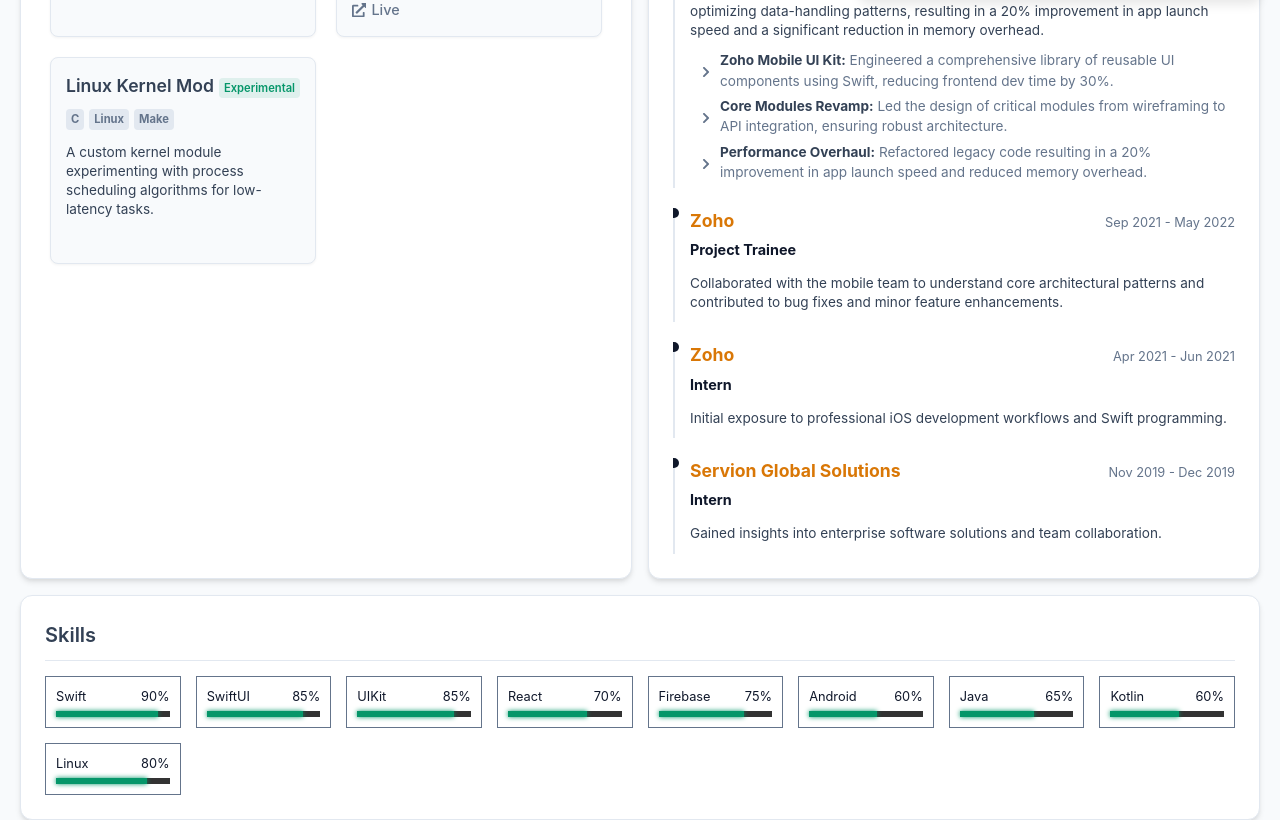
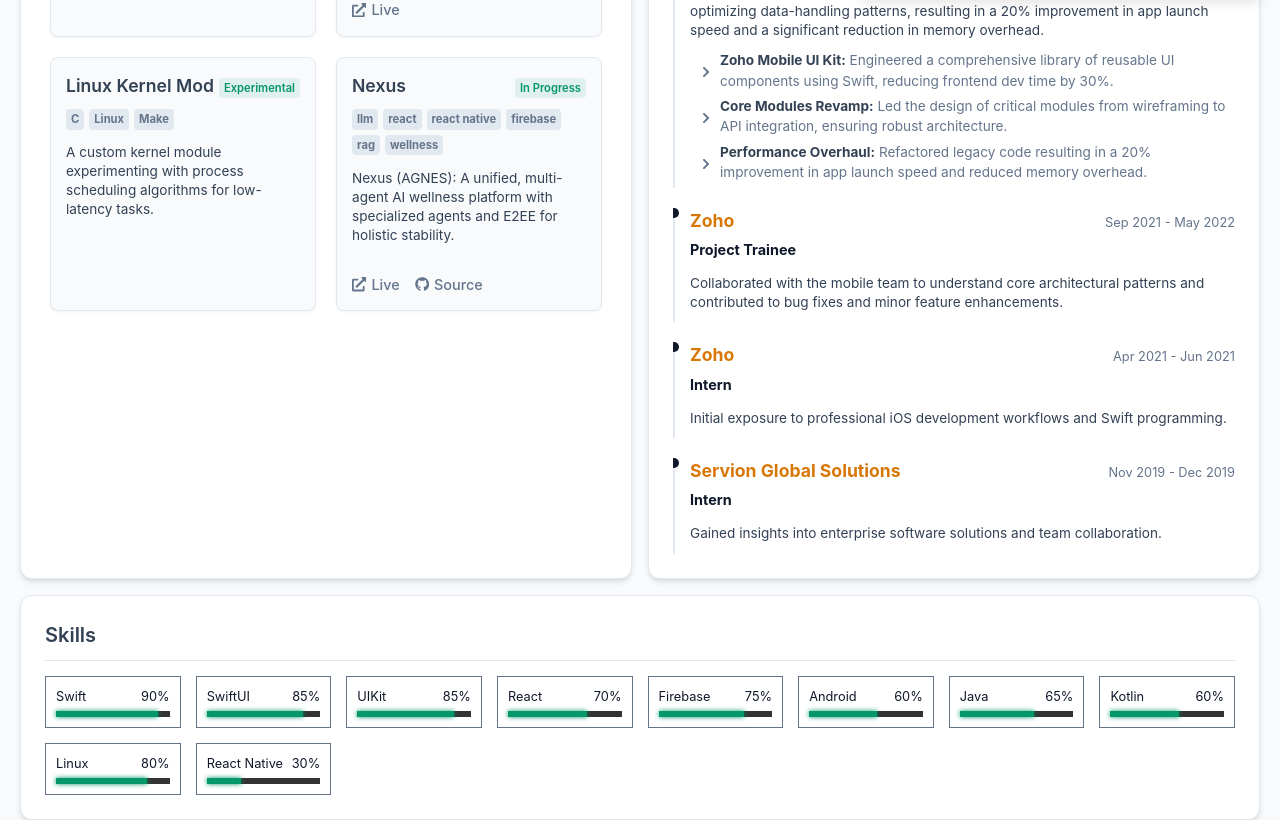
Before and after one commit to raju-9-11/portfolio, a React (Vite) app: page / in a window 1280 px wide. Shown: the part 780-1600 px from the top of the page. Built offline with nearby package versions, Linux system fonts and the light colour scheme.

Commit message:
update: domain update

```diff
--- a/src/components/Projects.jsx
+++ b/src/components/Projects.jsx
@@ -1,7 +1,7 @@
 import styled, { keyframes } from 'styled-components';
 import { FaExternalLinkAlt, FaGithub } from 'react-icons/fa';
 import PixelCard from './common/PixelCard';
-import { projectsData } from '../data/portfolio';
+import { projects } from '../data/portfolio';
 
 const glitchAnim = keyframes`
   0% { transform: scale(1); clip-path: inset(0 0 0 0); }
@@ -195,18 +195,18 @@
   return (
     <PixelCard title="Projects">
       <ProjectsGrid>
-        {projectsData.map((project, idx) => {
+        {projects.map((project, idx) => { // Changed from projectsData to projects
           const liveLink = project.liveUrl || project.link;
 
           return (
             <ProjectCard key={idx}>
               <div>
                   <ProjectHeader>
-                      <ProjectTitle>{project.title}</ProjectTitle>
+                      <ProjectTitle>{project.name}</ProjectTitle> {/* Changed from project.title to project.name */}
                       <Status>{project.status}</Status>
                   </ProjectHeader>
                   <TechStack>
-                  {project.tech.map(t => <TechTag key={t}>{t}</TechTag>)}
+                  {project.tags.map(t => <TechTag key={t}>{t}</TechTag>)} {/* Changed from project.tech to project.tags */}
                   </TechStack>
                   <Description>{project.description}</Description>
               </div>
@@ -216,17 +216,17 @@
                     href={liveLink}
                     target="_blank"
                     rel="noopener noreferrer"
-                    aria-label={`Live demo of ${project.title}`}
+                    aria-label={`Live demo of ${project.name}`} // Changed from project.title to project.name
                   >
                     <FaExternalLinkAlt /> Live
                   </ProjectLink>
                 )}
-                {project.sourceUrl && (
+                {project.repoUrl && ( // Changed from project.sourceUrl to project.repoUrl
                   <ProjectLink
-                    href={project.sourceUrl}
+                    href={project.repoUrl}
                     target="_blank"
                     rel="noopener noreferrer"
-                    aria-label={`Source code for ${project.title}`}
+                    aria-label={`Source code for ${project.name}`} // Changed from project.title to project.name
                   >
                     <FaGithub /> Source
                   </ProjectLink>
--- a/src/data/portfolio.js
+++ b/src/data/portfolio.js
@@ -22,6 +22,7 @@
   { name: "Java", level: 65, category: "Language" },
   { name: "Kotlin", level: 60, category: "Language" },
   { name: "Linux", level: 80, category: "OS" },
+  { name: "React Native", level: 30, category: "Mobile" },
 ];
 
 export const experienceData = [
@@ -73,25 +74,42 @@
   }
 ];
 
-export const projectsData = [
+export const projects = [
   {
-    title: "Neon Task Manager",
-    tech: ["SwiftUI", "CoreData", "Combine"],
+    name: "Neon Task Manager",
+    tags: ["SwiftUI", "CoreData", "Combine"],
     description: "A futuristic task management app featuring gesture-based navigation and real-time syncing.",
+    imageUrl: null,
+    liveUrl: null,
+    repoUrl: null,
     status: "Completed"
   },
   {
-    title: "FitPro Connect",
-    tech: ["React", "Firebase", "Stripe"],
+    name: "FitPro Connect",
+    tags: ["React", "Firebase", "Stripe"],
     description: "A comprehensive platform empowering fitness trainers to manage classes, showcase portfolios, and connect with clients.",
-    status: "In Progress",
-    link: "https://personal-trainer-mock.web.app/"
+    imageUrl: null,
+    liveUrl: "https://personal-trainer-mock.web.app/",
+    repoUrl: null,
+    status: "In Progress"
   },
   {
-    title: "Linux Kernel Mod",
-    tech: ["C", "Linux", "Make"],
+    name: "Linux Kernel Mod",
+    tags: ["C", "Linux", "Make"],
     description: "A custom kernel module experimenting with process scheduling algorithms for low-latency tasks.",
+    imageUrl: null,
+    liveUrl: null,
+    repoUrl: null,
     status: "Experimental"
+  },
+  {
+    name: "Nexus",
+    tags: ["llm", "react", "react native", "firebase", "rag", "wellness"],
+    description: "Nexus (AGNES): A unified, multi-agent AI wellness platform with specialized agents and E2EE for holistic stability.",
+    imageUrl: "no image yet",
+    liveUrl: "https://agent-agnes-ai.web.app",
+    repoUrl: "https://github.com/raju-9-11/nexus",
+    status: "In Progress"
   }
 ];
 
--- a/src/firebase.js
+++ b/src/firebase.js
@@ -4,12 +4,12 @@
 
 // Your web app's Firebase configuration
 const firebaseConfig = {
-  apiKey: "AIzaSyCzljm2NFMmfHKUfSVK8u_PwSvvUSPkzAE",
-  authDomain: "portfolio-pac.firebaseapp.com",
-  projectId: "portfolio-pac",
-  storageBucket: "portfolio-pac.firebasestorage.app",
-  messagingSenderId: "222630410662",
-  appId: "1:222630410662:web:ef8d048d7befd5c1ed7767"
+  apiKey: "AIzaSyCBZW-V3-51jsaqgb3_n_ajOi2DyXtPFpY",
+  authDomain: "iamnyx.firebaseapp.com",
+  projectId: "nyx-port",
+  storageBucket: "nyx-port.firebasestorage.app",
+  messagingSenderId: "395259503882",
+  appId: "1:395259503882:web:da7da68c550e3f854e86f3"
 };
 
 // Initialize Firebase
```
Also changed, not shown: firebase.json, 2 other files (tests, documents, lock files or other folders).
